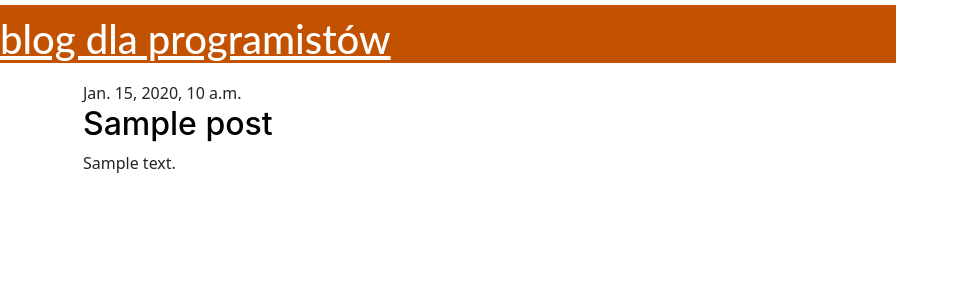
After one commit to maciek461/djangoblog, a Django app: template blog/templates/blog/post_detail.html in a window 1280 px wide. The commit adds this page. Shown: the top 300 px of the page, without its empty margins (0-959 px from the left). Run offline with Django 5.2, Linux system fonts and the light colour scheme; the template is opened without the code that fills it: most values are stand-ins (such as "Sample title", 1, 10 or a date in 2020).

Commit message:
dodano nowy szablon i zienniony url i vievs

```diff
--- /dev/null
+++ b/blog/static/css/blog.css
@@ -0,0 +1,46 @@
+.page-header {
+    background-color: #C25100;
+    margin-top: 5px;
+    padding: 10px 50px 0px 0px;
+    color: #C25100;
+    font-family: 'Inter', sans-serif;
+    text-decoration: none;
+    width:70%;
+    border-style: hidden;
+}
+
+.text-justify{
+margin-right: 55px;
+}
+
+.page-header h1, .page-header h1 a, .page-header h1 a:visited, .page-header h1 a:active {
+    color: #ffffff;
+
+}
+.post {
+    margin-bottom: 15px;
+    padding: 10px 10px 10px 1px;
+}
+
+.post h2 a, .post h1 a:visited {
+    color: #061A40;
+}
+
+h1, h2, h3, h4{
+font-family: 'lato', cursive;
+}
+
+h2{
+    font-family: 'Inter', sans-serif;
+    color: black;
+}
+
+
+
+.stopka{
+    margin-top: 35px;
+    width: 100%;
+    padding: 10px;
+    background-color: #061A40;
+    color: #ffffff;
+}
--- /dev/null
+++ b/blog/templates/blog/base.html
@@ -0,0 +1,27 @@
+
+<!DOCTYPE html>
+<html lang="en">
+
+<head>
+    <meta charset="UTF-8">
+    <title>blog dla programistów</title>
+    <link rel="stylesheet" href="blog\static\blog.css">
+    <link href="https://cdn.jsdelivr.net/npm/bootstrap@5.3.8/dist/css/bootstrap.min.css" rel="stylesheet" integrity="sha384-sRIl4kxILFvY47J16cr9ZwB07vP4J8+LH7qKQnuqkuIAvNWLzeN8tE5YBujZqJLB" crossorigin="anonymous">
+{% load static %}
+<link rel="stylesheet" href="{% static 'css/blog.css' %}">
+</head>
+<body>
+  <div class="page-header">
+    <h1><a href="/">blog dla programistów</a> </h1>
+  </div>
+
+  <div class="content container">
+    <div class="row">
+      <div class="col-md-8">
+        {% block content %}
+        {% endblock %}
+      </div>
+    </div>
+  </div>
+</body>
+</html>
--- /dev/null
+++ b/blog/templates/blog/post_detail.html
@@ -0,0 +1,13 @@
+{% extends 'blog/base.html' %}
+
+{% block content %}
+    <div class="post">
+        {% if post.published_date %}
+        <div class="date">
+            {{ post.published_date }}
+        </div>
+        {% endif %}
+        <h2> {{ post.title }}</h2>
+        <p> {{ post.text|linebreaksbr }}</p>
+    </div>
+{% endblock %}
--- a/blog/urls.py
+++ b/blog/urls.py
@@ -4,4 +4,5 @@ from . import views
 
 urlpatterns = [
     path('', views.post_list, name='post_list'),
+    path('post/<int:pk>/', views.post_detail, name='post_detail'),
 ]
```
Also changed, not shown: blog/templates/blog/post_list.html (+12 -10 lines), blog/views.py (+9 -2 lines).
